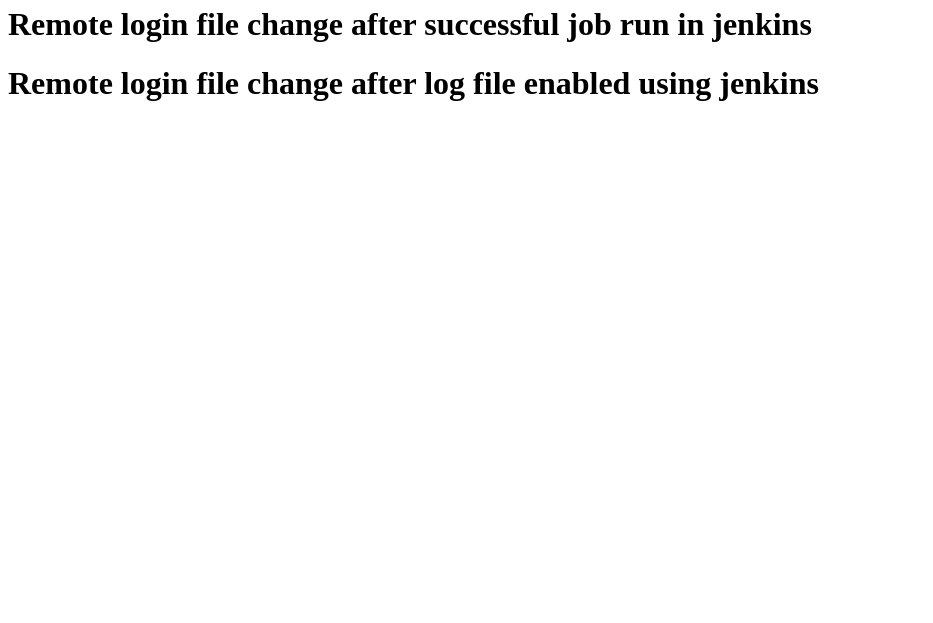
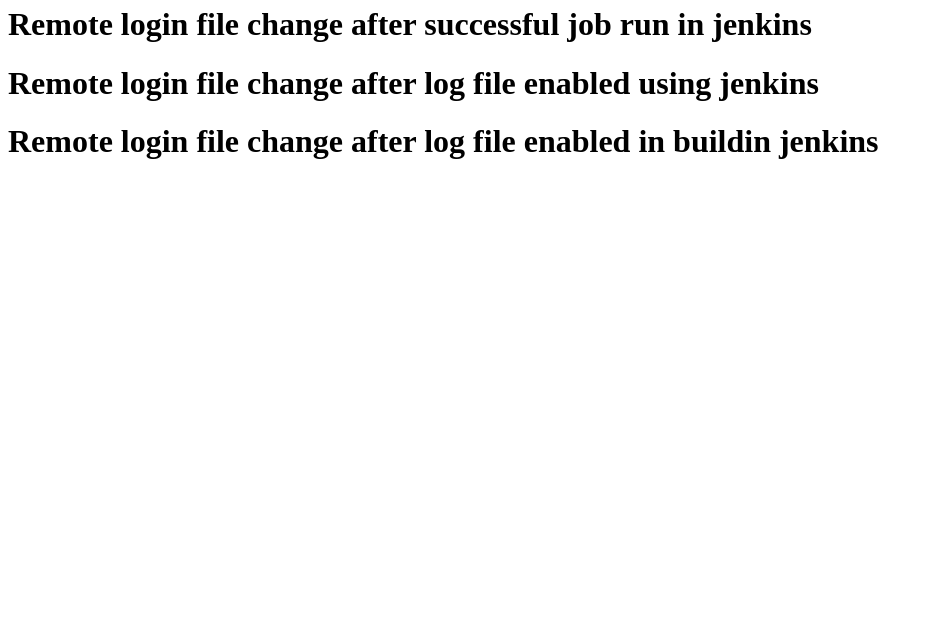
Before and after one commit to Thamilarasansubbaiyan/jenkin-cdot, a plain HTML site: page index.html in a window 1280 px wide. Shown: the part 177-800 px from the top of the page, without its empty margins (0-933 px from the left). Drawn offline with Linux system fonts and the light colour scheme.

Commit message:
logfile1_enabled

```diff
--- a/index.html
+++ b/index.html
@@ -3,3 +3,4 @@
 <h1> Remote login using ssh demo in jenkins </h1>
 <h1> Remote login file change after successful job run in jenkins</h1>
 <h1> Remote login file change after log file enabled using jenkins</h1>
+<h1> Remote login file change after log file enabled in buildin jenkins</h1>
```
